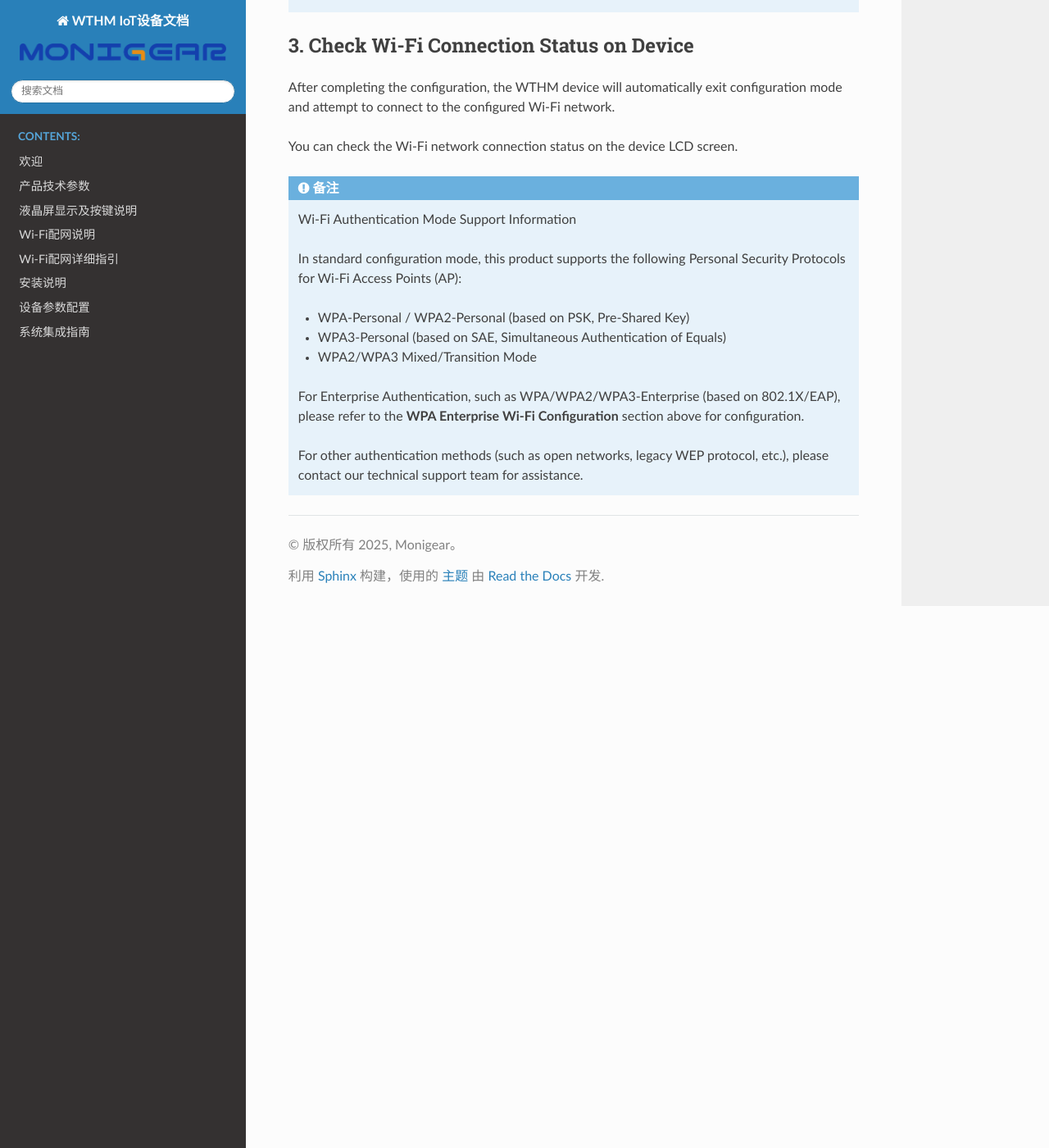
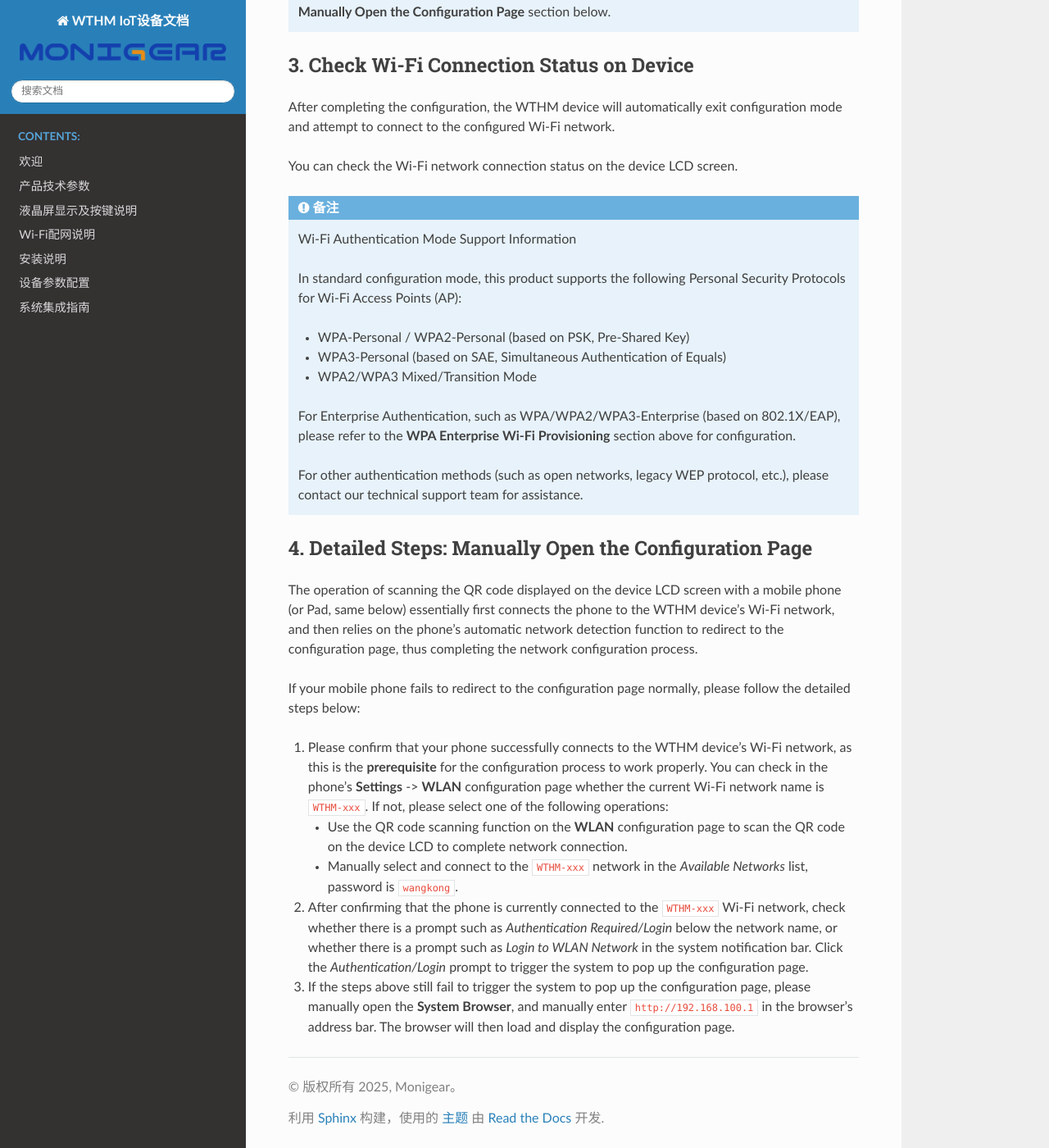
Before and after one commit to laosongbaba/wthm_docs_sphinx, a Sphinx documentation site: the page built from docs/en/wifi-config.rst, in a window 1280 px wide and 1400 px high, scrolled down 3547 px. Shown: the whole window at 82% size. Built offline with Sphinx 7.4.7 and the Read the Docs theme 3.1.0, drawn with Linux system fonts in a browser that asks for light colours; some of the changed text lies outside the part shown.

Commit message:
Wi-Fi Configuration to Wi-Fi Provisioning

```diff
--- a/docs/conf.py
+++ b/docs/conf.py
@@ -36,8 +36,7 @@
 .. |welcome_title| replace:: Welcome
 .. |product_specs_title| replace:: Product Specifications
 .. |panel_ops_title| replace:: Panel Operations
-.. |wifi_config_title| replace:: Wi-Fi Configuration
-.. |detailed_instr_title| replace:: Detailed Instructions
+.. |wifi_config_title| replace:: Wi-Fi Provisioning
 .. |install_guide_title| replace:: Installation Guide
 .. |device_config_title| replace:: Device Configuration
 .. |system_integration_title| replace:: System Integration Guide
@@ -56,7 +55,6 @@
 .. |product_specs_title| replace:: 产品技术参数
 .. |panel_ops_title| replace:: 液晶屏显示及按键说明
 .. |wifi_config_title| replace:: Wi-Fi配网说明
-.. |detailed_instr_title| replace:: Wi-Fi配网详细指引
 .. |install_guide_title| replace:: 安装说明
 .. |device_config_title| replace:: 设备参数配置
 .. |system_integration_title| replace:: 系统集成指南
--- a/docs/en/wifi-config.rst
+++ b/docs/en/wifi-config.rst
@@ -1,5 +1,5 @@
-Wi-Fi Network Configuration Guide
-=================================
+Wi-Fi Provisioning Guide
+========================
 
 To connect the WTHM device to the internet, you need to configure the available Wi-Fi network information for it, including the network name (SSID) and password of the Wi-Fi AP.
 
@@ -44,7 +44,7 @@
 
 After entering the Wi-Fi network name (SSID) and password that the device needs to connect to, click **Submit** to submit the configuration.
 
-**WPA Enterprise Wi-Fi Configuration**
+**WPA Enterprise Wi-Fi Provisioning**
 
 To connect to a wireless network using WPA-Enterprise security authentication, click the **"🏢 Need Enterprise/802.1X config?"** link at the bottom of the configuration page, or click the **Menu** in the upper right corner and select **WiFi Enterprise** to switch to the enterprise Wi-Fi configuration page.
 
@@ -62,7 +62,7 @@
 After filling in the information, click **Submit** to submit the configuration.
 
 .. note::
-   If your phone fails to redirect to the configuration page, please refer to this :doc:`detailed guide <detailed-instructions>`.
+   If your phone fails to redirect to the configuration page, please refer to the **4. Detailed Steps: Manually Open the Configuration Page** section below.
 
 3. Check Wi-Fi Connection Status on Device
 ------------------------------------------
@@ -80,6 +80,22 @@
    - WPA2/WPA3 Mixed/Transition Mode
 
    For Enterprise Authentication, such as WPA/WPA2/WPA3-Enterprise (based on 802.1X/EAP),
-   please refer to the **WPA Enterprise Wi-Fi Configuration** section above for configuration.
+   please refer to the **WPA Enterprise Wi-Fi Provisioning** section above for configuration.
 
    For other authentication methods (such as open networks, legacy WEP protocol, etc.), please contact our technical support team for assistance.
+
+4. Detailed Steps: Manually Open the Configuration Page
+-------------------------------------------------------
+
+The operation of scanning the QR code displayed on the device LCD screen with a mobile phone (or Pad, same below) essentially first connects the phone to the WTHM device's Wi-Fi network, and then relies on the phone's automatic network detection function to redirect to the configuration page, thus completing the network configuration process.
+
+If your mobile phone fails to redirect to the configuration page normally, please follow the detailed steps below:
+
+1. Please confirm that your phone successfully connects to the WTHM device's Wi-Fi network, as this is the **prerequisite** for the configuration process to work properly. You can check in the phone's **Settings** -> **WLAN** configuration page whether the current Wi-Fi network name is ``WTHM-xxx``. If not, please select one of the following operations:
+
+   - Use the QR code scanning function on the **WLAN** configuration page to scan the QR code on the device LCD to complete network connection.
+   - Manually select and connect to the ``WTHM-xxx`` network in the *Available Networks* list, password is ``wangkong``.
+
+2. After confirming that the phone is currently connected to the ``WTHM-xxx`` Wi-Fi network, check whether there is a prompt such as `Authentication Required/Login` below the network name, or whether there is a prompt such as `Login to WLAN Network` in the system notification bar. Click the `Authentication/Login` prompt to trigger the system to pop up the configuration page.
+
+3. If the steps above still fail to trigger the system to pop up the configuration page, please manually open the **System Browser**, and manually enter ``http://192.168.100.1`` in the browser's address bar. The browser will then load and display the configuration page.
--- a/docs/index.rst
+++ b/docs/index.rst
@@ -20,7 +20,6 @@
    product-specs
    panel-operations
    wifi-config
-   detailed-instructions
    installation-guide
    device-configuration
    system-integration
```
Also changed, not shown: docs/detailed-instructions.rst (deleted, +0 -10 lines), docs/en/detailed-instructions.rst (deleted, +0 -17 lines), docs/zh/detailed-instructions.rst (deleted, +0 -17 lines), docs/zh/wifi-config.rst (+17 -1 lines).
